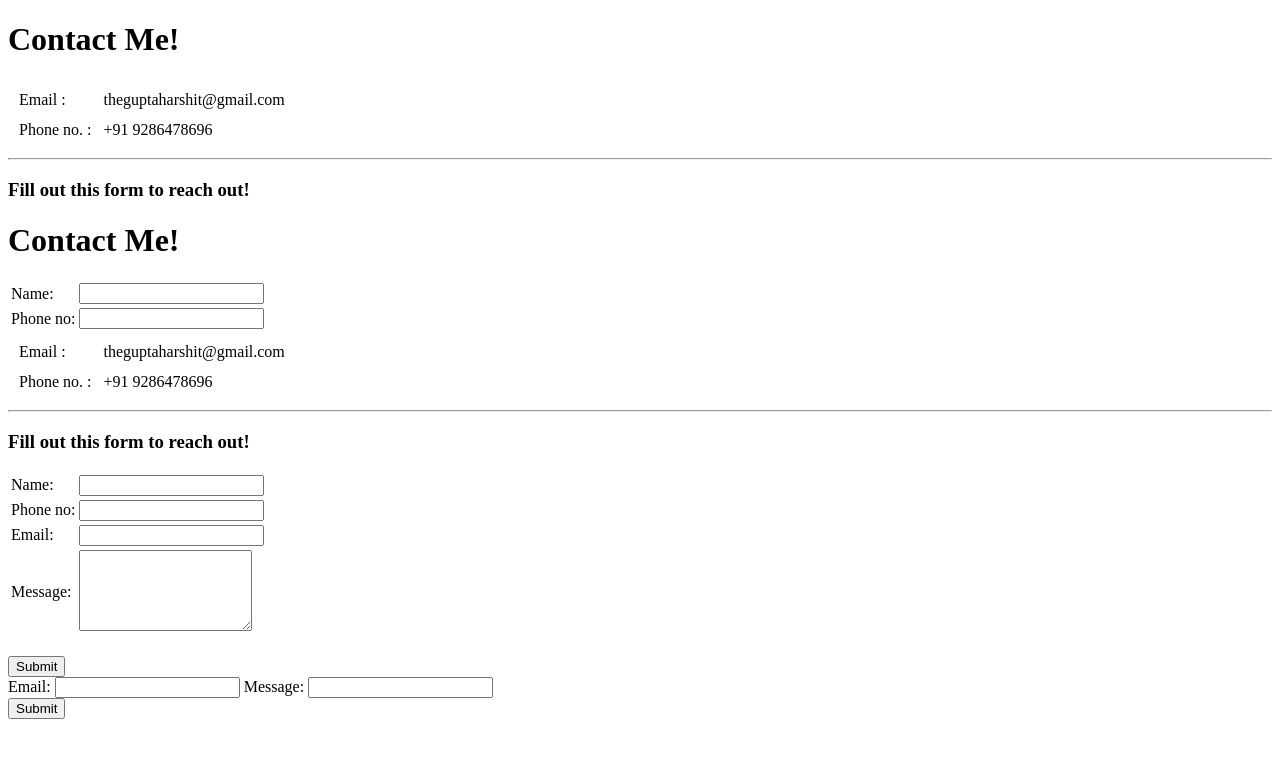
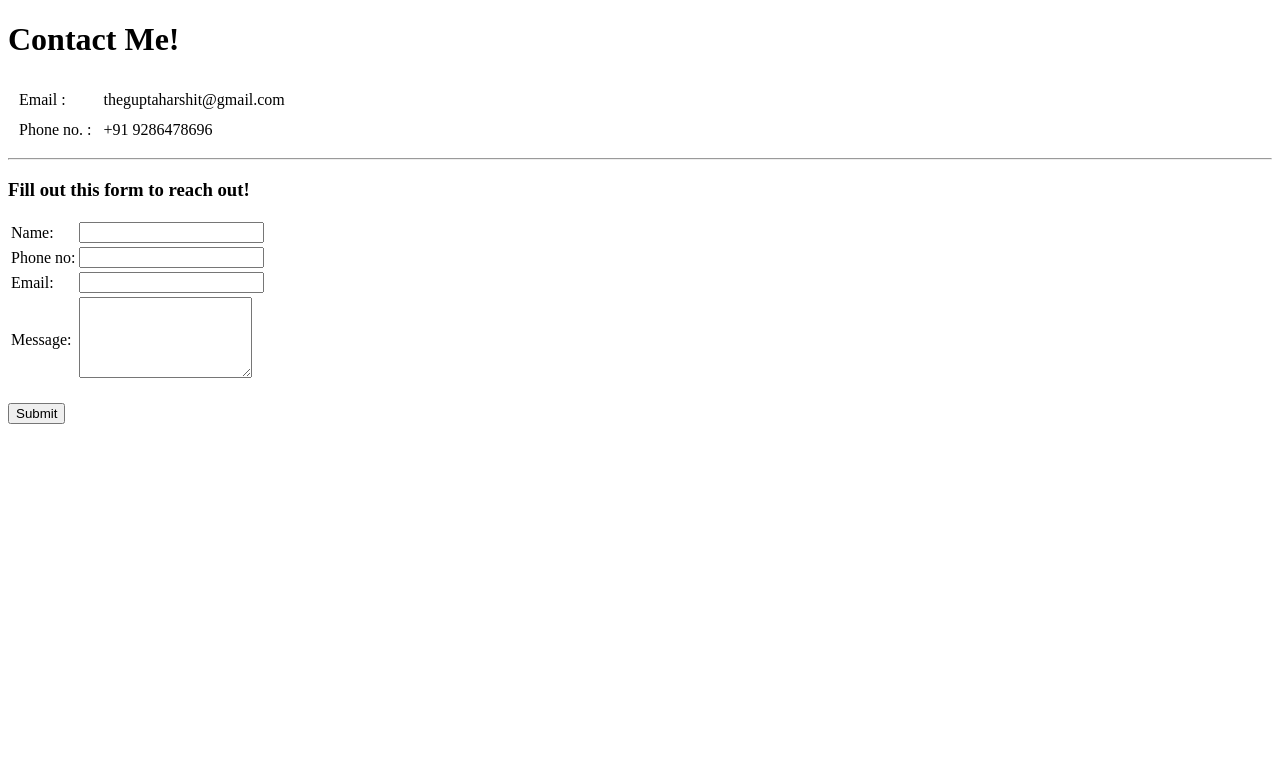
Before and after one commit to theguptaharshit/cv, a plain HTML site: page contact.html in a window 1280 px wide. Drawn offline with Linux system fonts and the light colour scheme.

```diff
--- a/contact.html
+++ b/contact.html
@@ -1,35 +1,4 @@
 <!DOCTYPE html>
-<html lang="en">
-<head>
-    <meta charset="UTF-8">
-    <meta name="viewport" content="width=device-width, initial-scale=1.0">
-    <title>Contact page</title>
-</head>
-<body>
-    <h1>Contact Me!</h1>
-    <table cellspacing = 10>
-        <tr>
-            <td>Email :</td>
-            <td>theguptaharshit@gmail.com</td>
-        </tr>
-        <tr>
-            <td>
-                Phone no. :
-            </td>
-            <td>+91 9286478696</td>
-        </tr>
-    </table>
-    <hr>
-    <h3>Fill out this form to reach out!</h3>
-    <form action="">
-        <table>
-            <tr>
-                <td><label>Name:</label></td>
-                <td><input type="text"><br></td>
-            </tr>
-            <tr>
-                <td><label for="">Phone no:</label></td>
-                <td><input type="number"></td><!DOCTYPE html>
 <html lang="en">
 <head>
     <meta charset="UTF-8">
@@ -75,17 +44,3 @@
     </form>
 </body>
 </html>
-            </tr>
-            <tr>
-                <td><label for="">Email:</label></td>
-                <td><input type="email"></td>
-            </tr>
-            <tr>
-                <td><label for="">Message:</label></td>
-                <td><input type="text"></td>
-            </tr>
-        </table><br>
-        <input type="submit" name="" id="">
-    </form>
-</body>
-</html>
```
